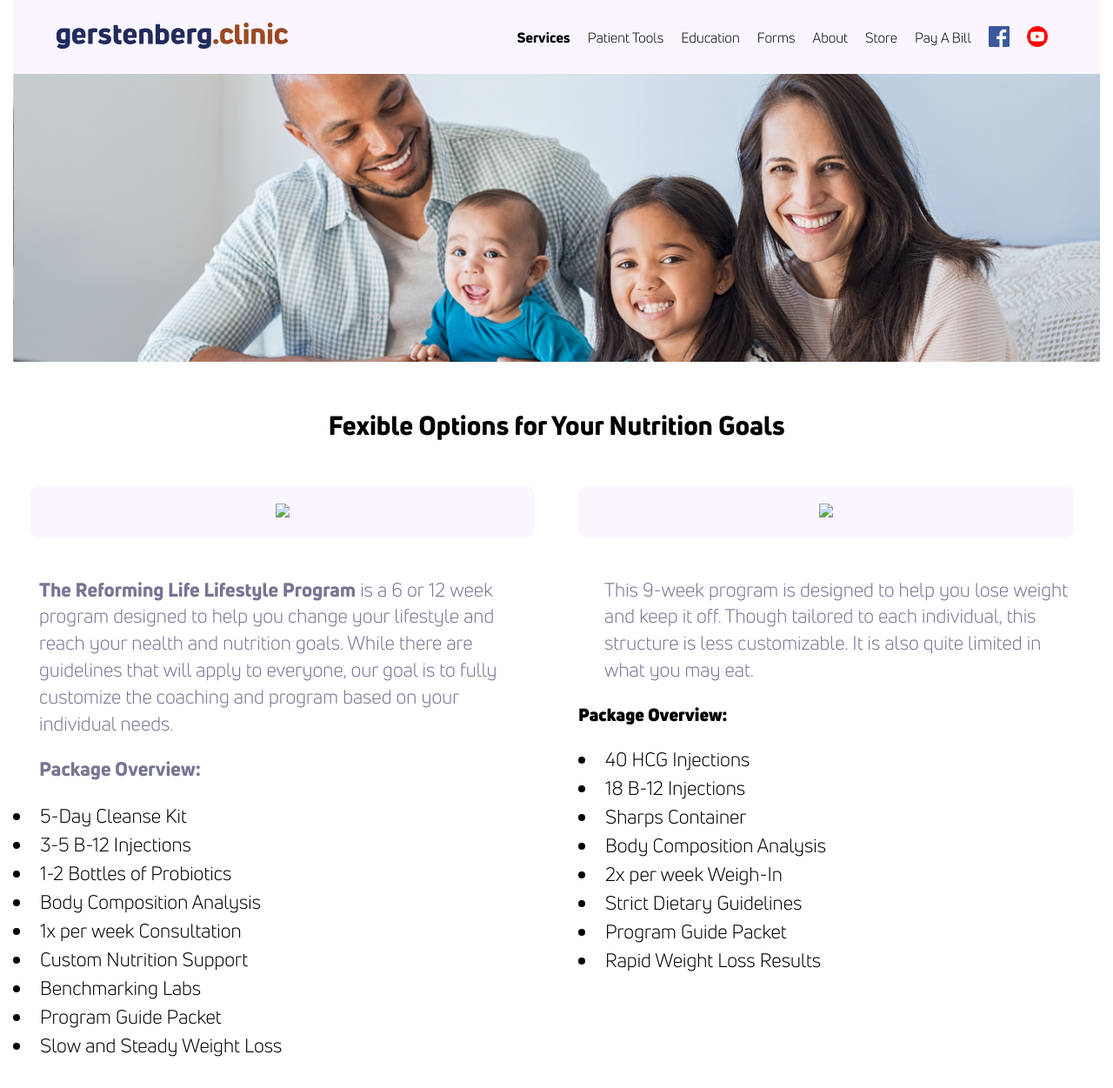
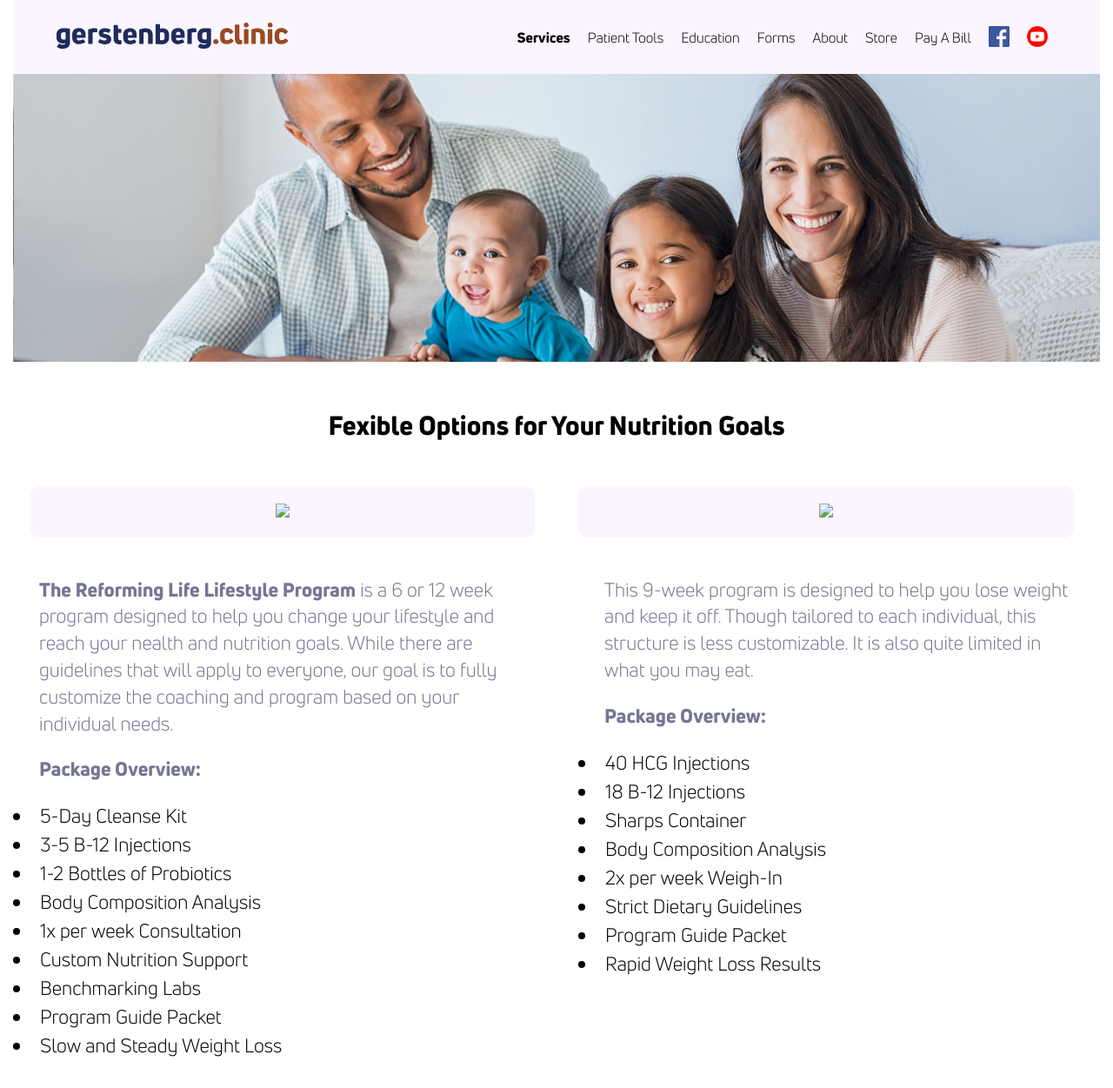
Before and after one commit to theneverwoods/gerstenberg.clinic, a Jekyll site: the page built from services/reflife.html, in a window 1280 px wide. Shown: the top 1251 px of the page at 87% size. Built offline with Jekyll 4.4.1, drawn with Linux system fonts in a browser that asks for light colours; grey boxes are pictures that could not be loaded.

Commit message:
Update reflife.html

```diff
--- a/services/reflife.html
+++ b/services/reflife.html
@@ -9,7 +9,7 @@ stylesheet: about
 <div class="row about-row">
   <div class="half">
     <div class="card light">
-      <img src="img/rl-lifestyle.png">
+      <img src="{{ site.baseurl }}img/rl-lifestyle.png" />
     </div>
     <p>
         <b>The Reforming Life Lifestyle Program</b> is a 6 or 12 week program designed to help you change your lifestyle and reach your nealth and nutrition goals. While there are guidelines that will apply to everyone, our goal is to fully customize the coaching and program based on your individual needs.
@@ -31,12 +31,12 @@ stylesheet: about
   </div>
   <div class="half">
     <div class="card light">
-      <img src="img/rl-hcg.png">
+      <img src="{{ site.baseurl }}img/rl-hcg.png" />
     </div>
     <p>
       This 9-week program is designed to help you lose weight and keep it off. Though tailored to each individual, this structure is less customizable. It is also quite limited in what you may eat.
     </p>
-    <h1>Package Overview:</h1>
+    <p><b>Package Overview:</b></p>
     <ul>
         <li>40 HCG Injections</li>
         <li>18 B-12 Injections</li>
```
